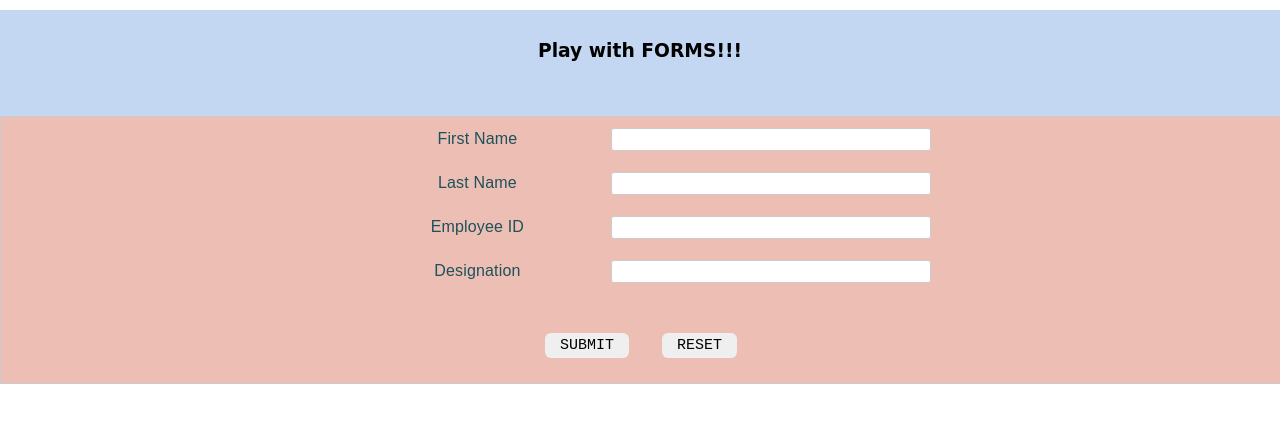
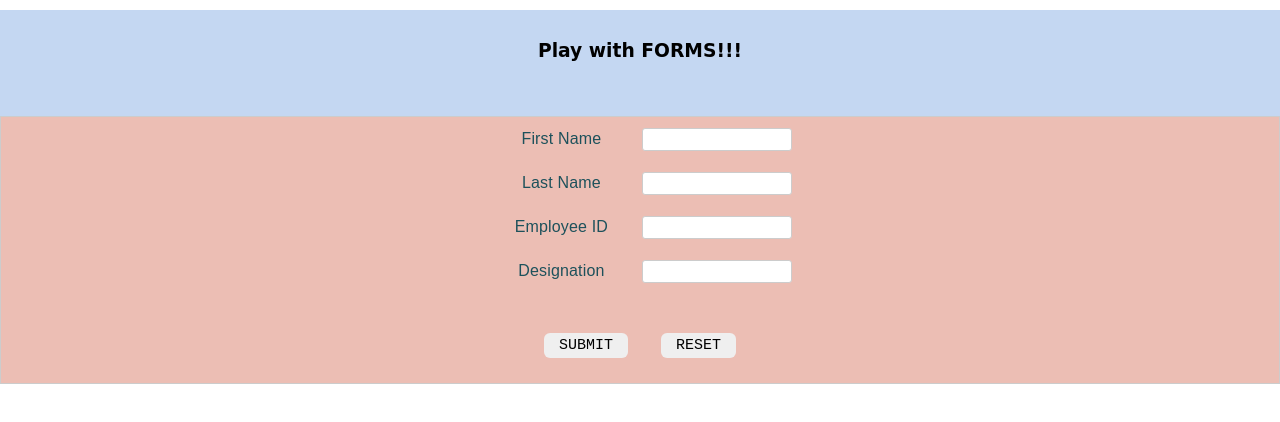
Before and after one commit to ManushreeMallaraju/Web-Design, a plain HTML site: page forms/form.html in a window 1280 px wide. Drawn offline with Linux system fonts and the light colour scheme.

Commit message:
added comments for styles

```diff
--- a/forms/css/form.css
+++ b/forms/css/form.css
@@ -1,10 +1,14 @@
+/*Universal selector -> to remove margina dand padding form all the elements*/
 * {
   margin: 0;
   padding: 0;
 }
 
+/*Used block-level element <div>, to wrap the form inside a container:
+By doing this it will be easier to style whole form
+*/
 .container {
-  width: 100%;
+  max-width: 100%;
   text-align: center;
   background-color: #c4d7f2;
 }
@@ -18,24 +22,24 @@ h3 {
 
 #form-main {
   background-color: #ecbeb4;
-  width: 100%;
+  max-width: 100%;
   border: 1px solid #ccc;
   font-family: 'Barlow Semi Condensed', sans-serif;
 }
 
 input[type='text'],
 input[type='number'] {
-  width: 25%;
+  width: 150px;
   padding: 3px 0px;
   margin: 8px 2px;
   display: inline-block;
   border: 1px solid #ccc;
   border-radius: 3px;
-  box-sizing: border-box;
+  box-sizing: border-box; /* set box-sizing: border-box; on an element, padding and border are included in the width and height:*/
 }
 
 label {
-  width: 20%;
+  width: 150px;
   padding: 5px 2px;
   margin: 8px 0px;
   display: inline-block;
@@ -55,6 +59,7 @@ button {
   text-transform: uppercase;
 }
 
+/*To change the style of button on hovering*/
 button:hover {
   cursor: pointer;
   color: white;
--- a/forms/form.html
+++ b/forms/form.html
@@ -17,7 +17,7 @@
   <body>
     <div class="container">
       <h3>Play with FORMS!!!</h3>
-      <form id="form-main">
+      <form id="form-main" onsubmit="event.preventDefault();">
         <div>
           <label> First Name </label>
           <input type="text" name="firstName" id="firstName" />
@@ -34,7 +34,7 @@
 
         <div>
           <label> Designation </label>
-          <input type="number" name="designation" id="designation" />
+          <input type="text" name="designation" id="designation" />
         </div>
         <!-- <div>
           <label>Status</label> -->
```
